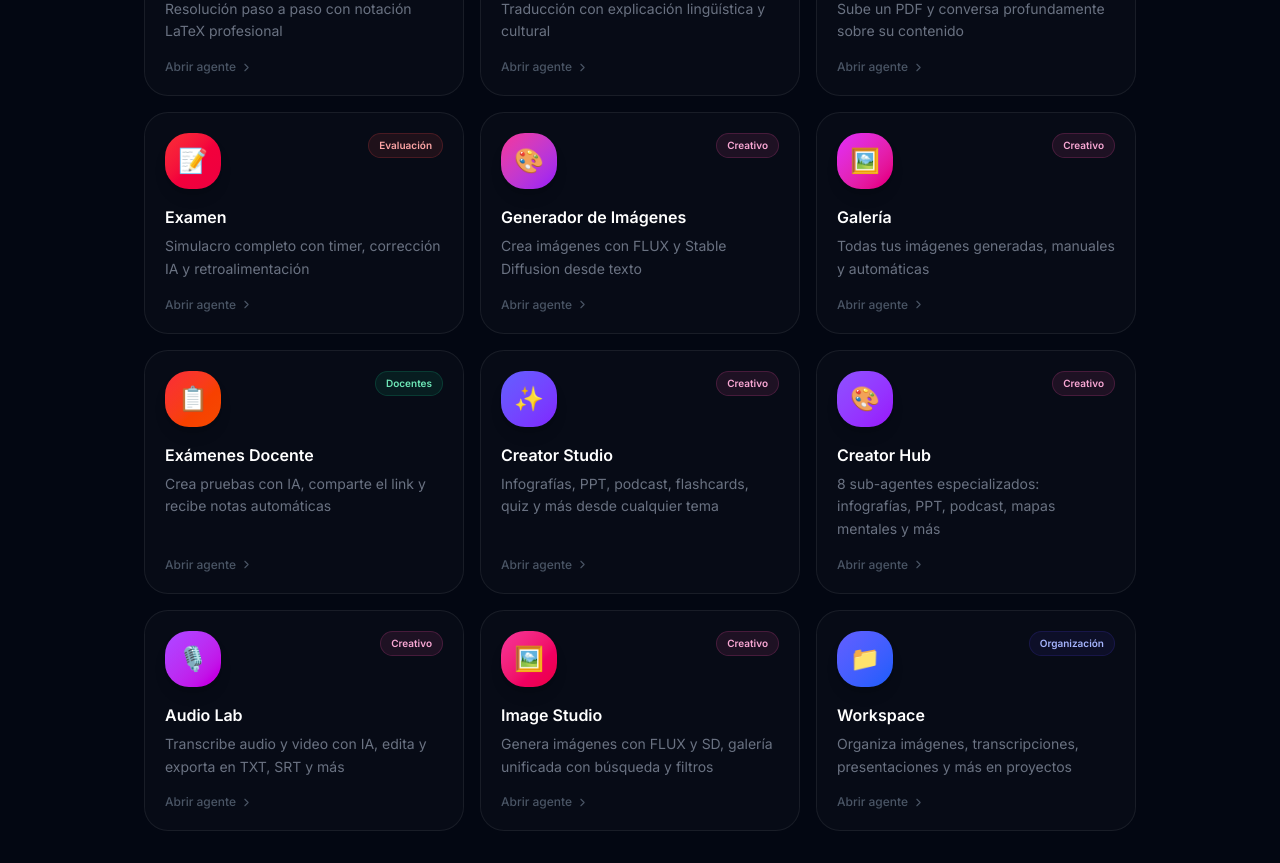
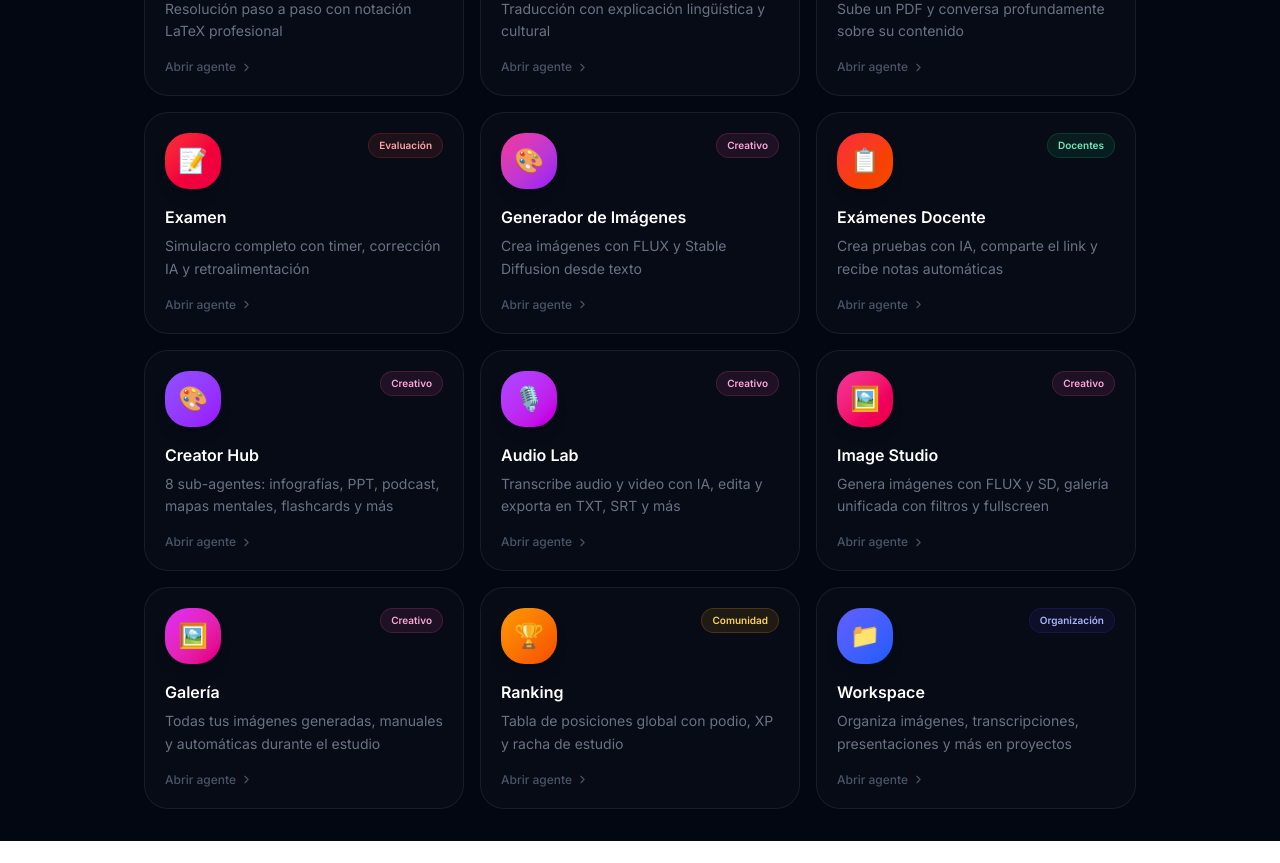
Before and after one commit to innova-space-edu/eduai-platform, a Next.js app: page /agentes in a window 1280 px wide. Shown: the part 560-1423 px from the top of the page. After the commit the page ends 1401 px from the top, so only its background shows below. Built offline with nearby package versions, Linux system fonts and the light colour scheme.

Commit message:
Remove and update agent entries in page.tsx

```diff
--- a/app/agentes/page.tsx
+++ b/app/agentes/page.tsx
@@ -94,17 +94,6 @@ const AGENTS = [
     tag: "Creativo",
   },
   {
-    id: "galeria",
-    icon: "🖼️",
-    name: "Galería",
-    description: "Todas tus imágenes generadas, manuales y automáticas",
-    color: "from-fuchsia-500 to-pink-600",
-    glow: "rgba(217,70,239,0.15)",
-    border: "rgba(217,70,239,0.2)",
-    href: "/galeria",
-    tag: "Creativo",
-  },
-  {
     id: "examen-docente",
     icon: "📋",
     name: "Exámenes Docente",
@@ -116,21 +105,10 @@ const AGENTS = [
     tag: "Docentes",
   },
   {
-    id: "creator",
-    icon: "✨",
-    name: "Creator Studio",
-    description: "Infografías, PPT, podcast, flashcards, quiz y más desde cualquier tema",
-    color: "from-indigo-500 to-violet-600",
-    glow: "rgba(99,102,241,0.15)",
-    border: "rgba(99,102,241,0.2)",
-    href: "/creator",
-    tag: "Creativo",
-  },
-  {
     id: "creator-hub",
     icon: "🎨",
     name: "Creator Hub",
-    description: "8 sub-agentes especializados: infografías, PPT, podcast, mapas mentales y más",
+    description: "8 sub-agentes: infografías, PPT, podcast, mapas mentales, flashcards y más",
     color: "from-violet-500 to-purple-600",
     glow: "rgba(139,92,246,0.15)",
     border: "rgba(139,92,246,0.2)",
@@ -152,12 +130,34 @@ const AGENTS = [
     id: "image-studio",
     icon: "🖼️",
     name: "Image Studio",
-    description: "Genera imágenes con FLUX y SD, galería unificada con búsqueda y filtros",
+    description: "Genera imágenes con FLUX y SD, galería unificada con filtros y fullscreen",
     color: "from-pink-500 to-rose-600",
     glow: "rgba(236,72,153,0.15)",
     border: "rgba(236,72,153,0.2)",
     href: "/image-studio",
     tag: "Creativo",
+  },
+  {
+    id: "galeria",
+    icon: "🖼️",
+    name: "Galería",
+    description: "Todas tus imágenes generadas, manuales y automáticas durante el estudio",
+    color: "from-fuchsia-500 to-pink-600",
+    glow: "rgba(217,70,239,0.15)",
+    border: "rgba(217,70,239,0.2)",
+    href: "/galeria",
+    tag: "Creativo",
+  },
+  {
+    id: "ranking",
+    icon: "🏆",
+    name: "Ranking",
+    description: "Tabla de posiciones global con podio, XP y racha de estudio",
+    color: "from-amber-500 to-orange-600",
+    glow: "rgba(245,158,11,0.15)",
+    border: "rgba(245,158,11,0.2)",
+    href: "/ranking",
+    tag: "Comunidad",
   },
   {
     id: "workspace",
@@ -183,6 +183,7 @@ const TAG_STYLES: Record<string, { bg: string; text: string; border: string }> =
   "PDF":           { bg: "rgba(99,102,241,0.1)",   text: "#a5b4fc", border: "rgba(99,102,241,0.2)"  },
   "Evaluación":    { bg: "rgba(239,68,68,0.1)",    text: "#fca5a5", border: "rgba(239,68,68,0.2)"   },
   "Creativo":      { bg: "rgba(236,72,153,0.1)",   text: "#f9a8d4", border: "rgba(236,72,153,0.2)"  },
+  "Comunidad":     { bg: "rgba(245,158,11,0.1)",   text: "#fcd34d", border: "rgba(245,158,11,0.2)"  },
   "Organización":  { bg: "rgba(67,56,202,0.1)",    text: "#a5b4fc", border: "rgba(67,56,202,0.2)"   },
 }
 
```
